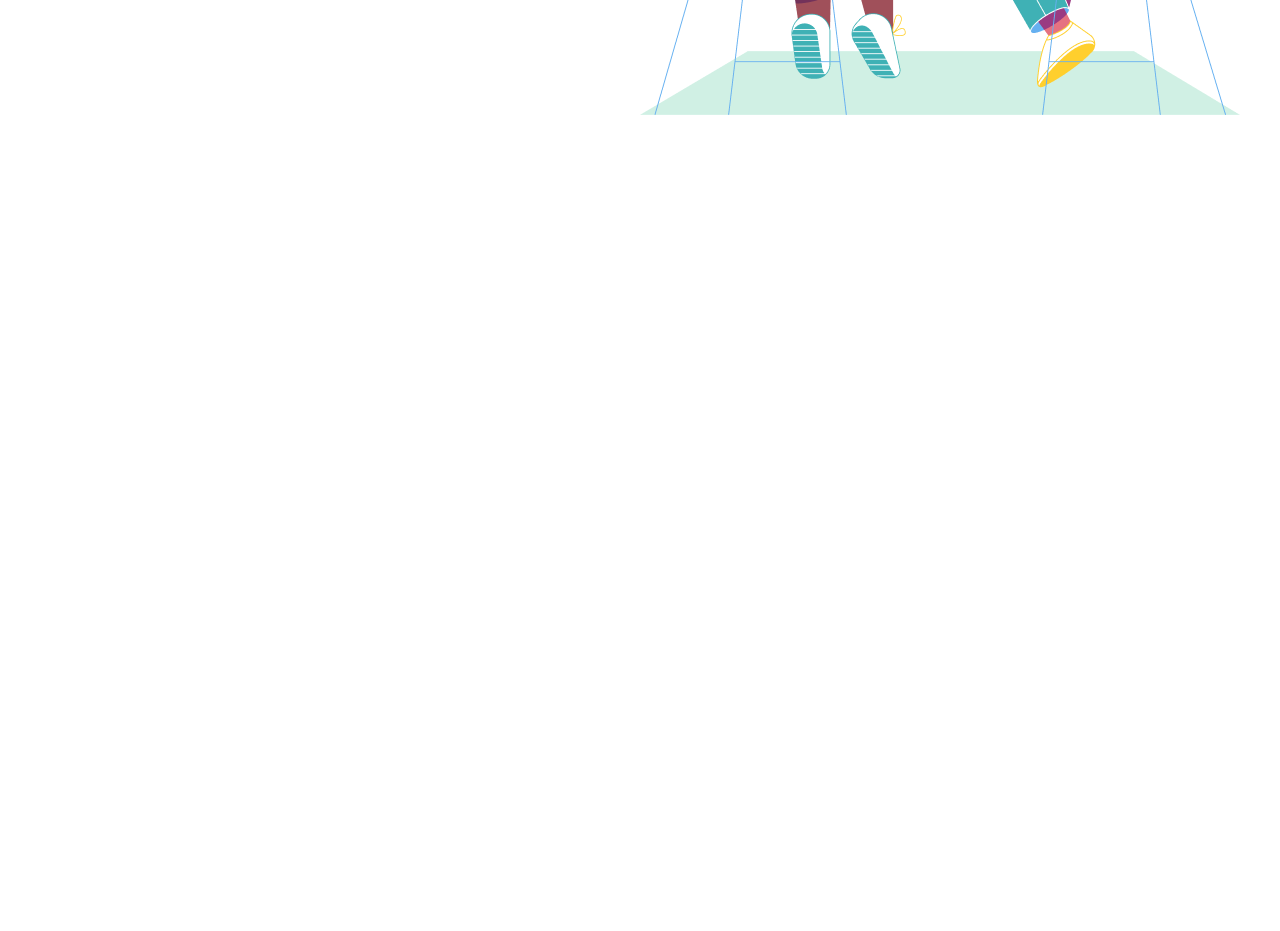
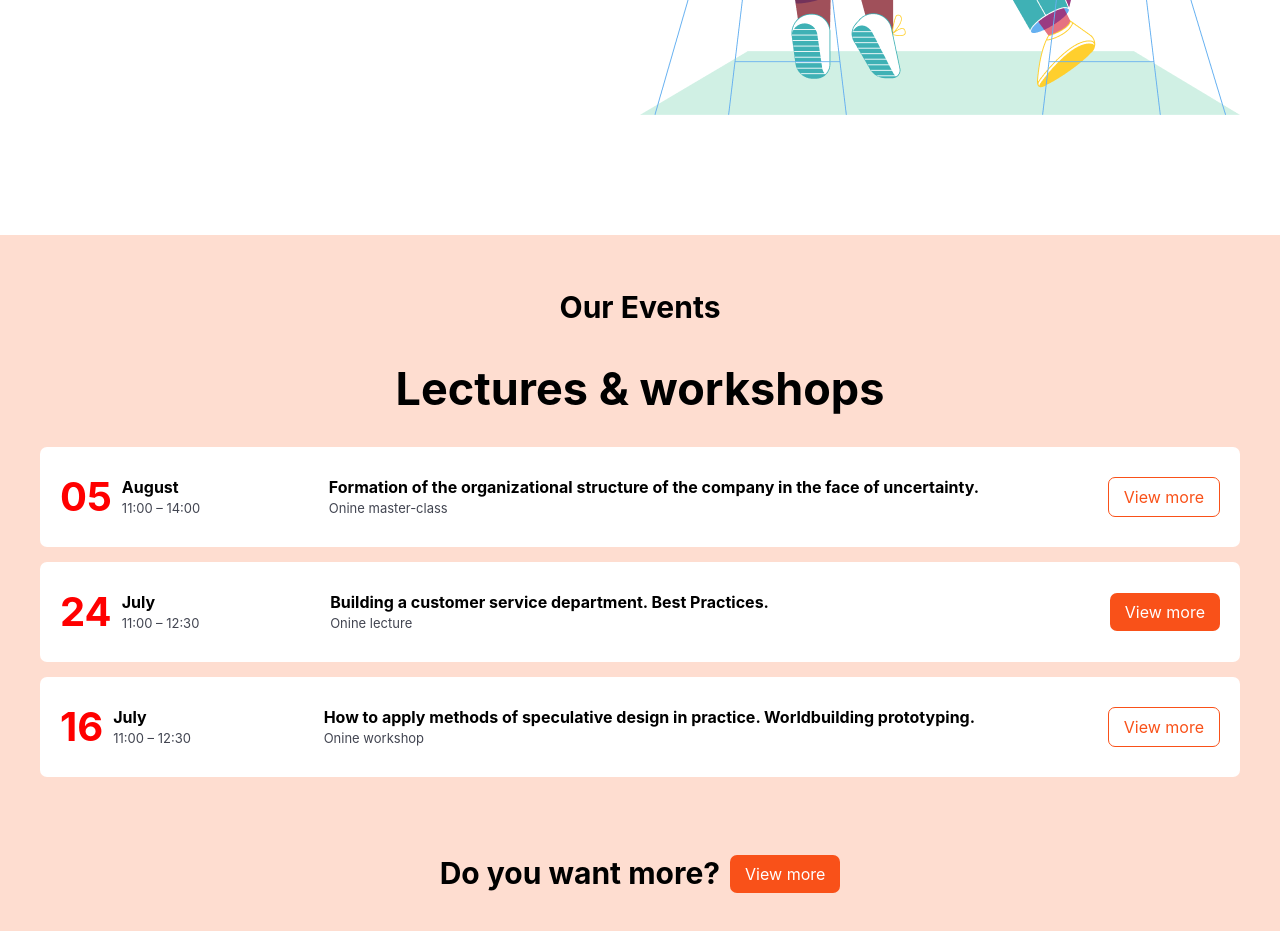
Before and after one commit to Tol1bjon/Group2, a website: page index.html in a window 1280 px wide. Shown: the part 2325-3256 px from the top of the page. Before the commit the page ends 2560 px from the top, so only its background shows below. Drawn offline with nearby package versions, Linux system fonts and the light colour scheme; files that its build step writes are made by us from their sources.

Commit message:
Section5: page1

```diff
--- a/index.html
+++ b/index.html
@@ -127,6 +127,69 @@
                 <img src="./src/illustration (1).png" alt="">
             </aside>
         </section>
+
+        <section class="bg-[#FEDDD0] py-[50px] lg:px-0 px-[10px]">
+            <div class="flex flex-col gap-[25px] max-w-[1200px] m-auto">
+                <h1 class="font-bold text-[30px] text-center">Our Events</h1>
+                <h1 class="font-bold lg:text-[45px] text-[30px] text-center">Lectures & workshops</h1>
+                <aside class="flex flex-col gap-[15px]">
+                    <div class="bg-[white] p-[20px] rounded-[7px]">
+                        <div class="flex items-center justify-between">
+                            <div class="flex items-center gap-[10px]">
+                                <h1 class="text-[40px] text-[red] font-bold">05</h1>
+                                <div>
+                                    <h1 class="font-bold">August </h1>
+                                    <p class="text-[#424551] text-[13px]">11:00 – 14:00</p>
+                                </div>
+                            </div>
+                            <div class="lg:block hidden">
+                                <h1 class="font-bold">Formation of the organizational structure of the company in the face of uncertainty.</h1>
+                                <p class="text-[#424551] text-[13px]">Onine master-class</p>
+                            </div>
+                            <button class="text-[#F95119] border-1 border-[#F95119] rounded-[7px] py-[7px] px-[15px]">View more</button>
+                        </div>
+                    </div>
+
+                    <div class="bg-[white] p-[20px] rounded-[7px]">
+                        <div class="flex items-center justify-between">
+                            <div class="flex items-center gap-[10px]">
+                                <h1 class="text-[40px] text-[red] font-bold">24</h1>
+                                <div>
+                                    <h1 class="font-bold">July </h1>
+                                    <p class="text-[#424551] text-[13px]">11:00 – 12:30</p>
+                                </div>
+                            </div>
+                            <div class="lg:block hidden relative right-[105px]">
+                                <h1 class="font-bold">Building a customer service department. Best Practices.</h1>
+                                <p class="text-[#424551] text-[13px]">Onine lecture</p>
+                            </div>
+                            <button class="text-[white] py-[7px] px-[15px] rounded-[7px] bg-[#F95119]">View more</button>
+                        </div>
+                    </div>
+
+                    <div class="bg-[white] p-[20px] rounded-[7px]">
+                        <div class="flex items-center justify-between">
+                            <div class="flex items-center gap-[10px]">
+                                <h1 class="text-[40px] text-[red] font-bold">16</h1>
+                                <div>
+                                    <h1 class="font-bold">July </h1>
+                                    <p class="text-[#424551] text-[13px]">11:00 – 12:30</p>
+                                </div>
+                            </div>
+                            <div class="lg:block hidden">
+                                <h1 class="font-bold">How to apply methods of speculative design in practice. Worldbuilding prototyping.</h1>
+                                <p class="text-[#424551] text-[13px]">Onine workshop</p>
+                            </div>
+                            <button class="text-[#F95119] border-1 border-[#F95119] rounded-[7px] py-[7px] px-[15px]">View more</button>
+                        </div>
+                    </div>
+                </aside><br>
+                <aside class="flex gap-[10px] m-auto items-center">
+                    <h1 class="font-bold lg:text-[30px] text-[24px] text-center">Do you want more?</h1>
+                    <button class="text-[white] py-[7px] px-[15px] rounded-[7px] bg-[#F95119]">View more</button>
+                </aside>
+            </div>
+        </section>
     </main>
 </body>
 </html>
```
